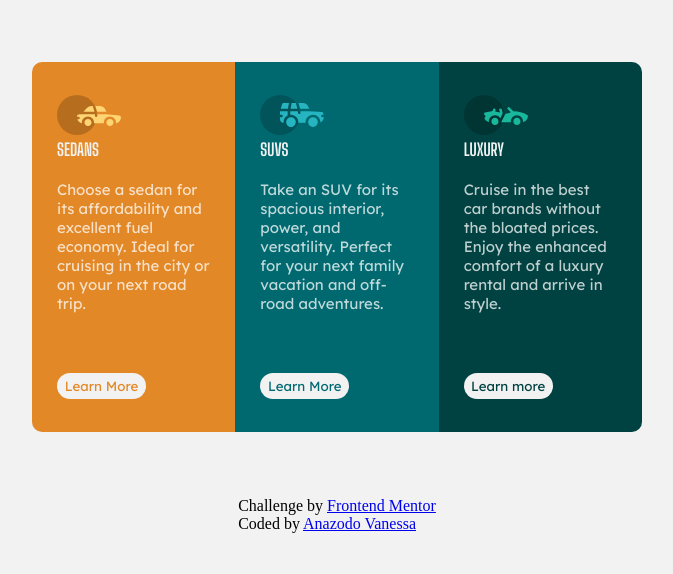
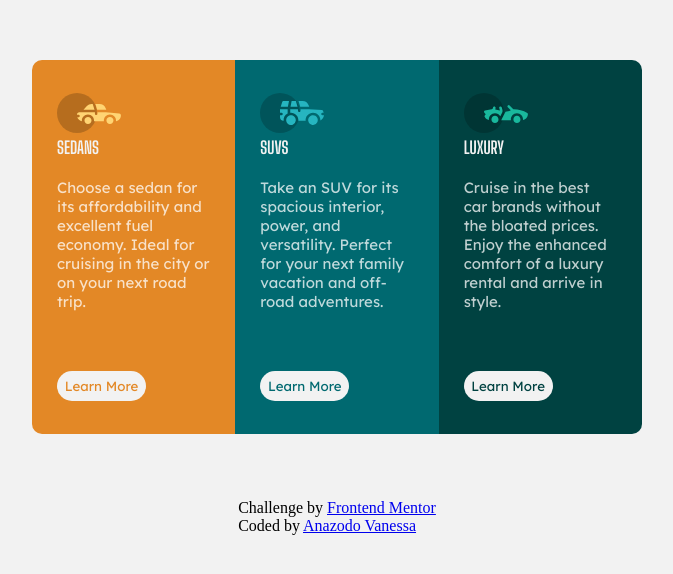
Before and after one commit to vanessie2424/3-Column-Preview-Card-Component, a plain HTML site: page index.html in a window 1280 px wide. Shown: the part 120-694 px from the top of the page, without its empty margins (303-976 px from the left). Drawn offline with Linux system fonts and the light colour scheme.

Commit message:
Added css/style.css

```diff
--- a/css/style.css
+++ b/css/style.css
@@ -77,7 +77,7 @@ button{
     background: var(--Verylightgray);
     border-radius: 2rem;
     width: 89px;
-    height: 26px;
+    height: 30px;
     margin-top: 60px;
     display: flex;
     justify-content: center;
--- a/index.html
+++ b/index.html
@@ -31,7 +31,7 @@
                 <h1>Luxury</h1>
                 <p>Cruise in the best car brands without the bloated prices.
                     Enjoy the enhanced comfort of a luxury rental and arrive in style.</p>
-                <button class="btn3"> Learn more</button>
+                <button class="btn3"> Learn More</button>
             </div>
         </div>
         <footer class="footer">
```
